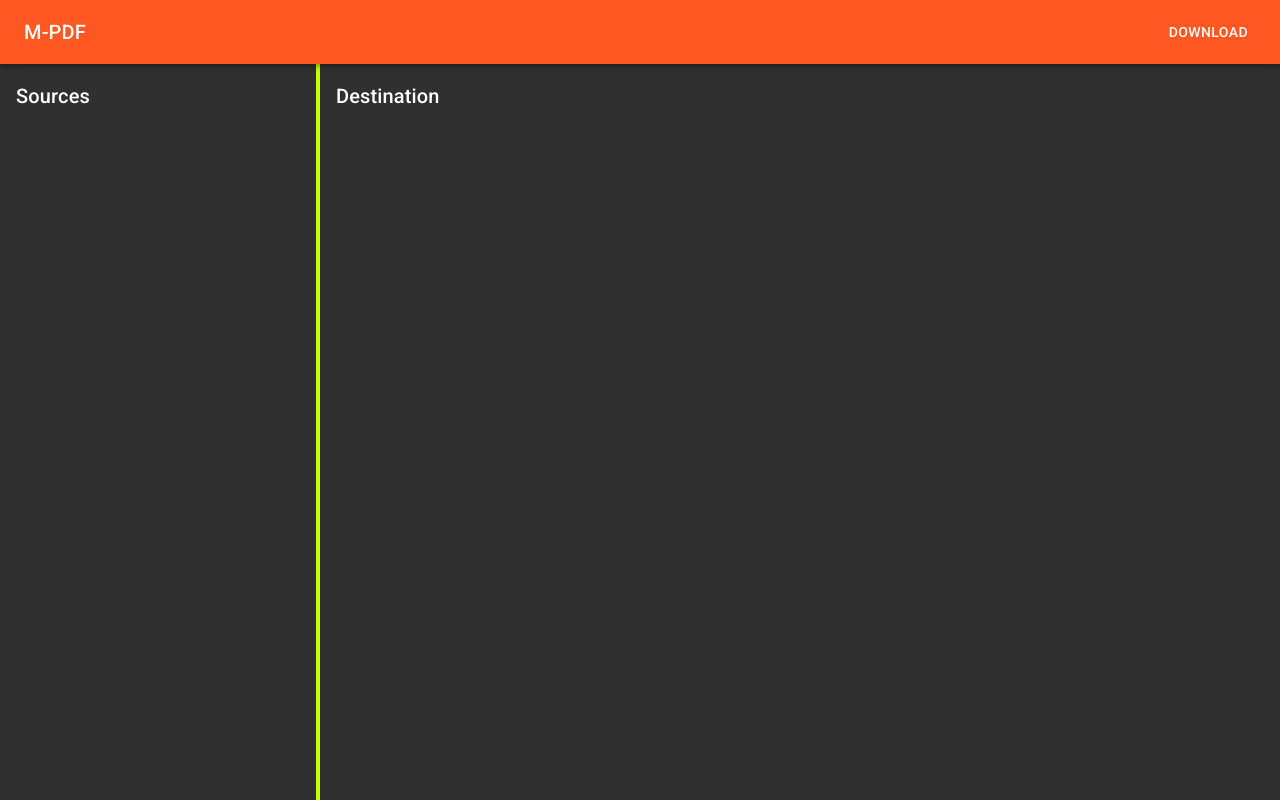
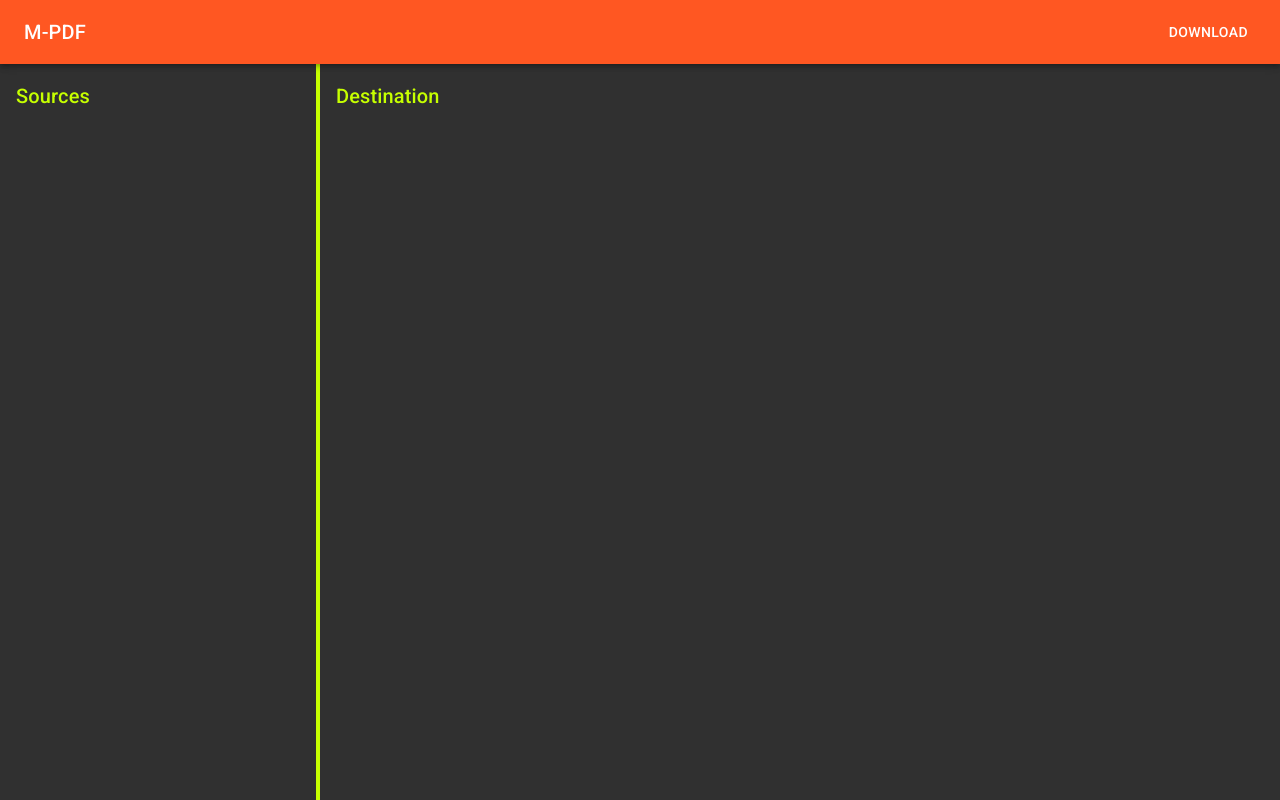
Before and after one commit to antsago/M-PDF, a React app: page / in a window 1280 px wide. Built offline with nearby package versions, Linux system fonts and the light colour scheme.

Commit message:
feat: styled sections and collapse sources

```diff
--- a/src/MainPage.tsx
+++ b/src/MainPage.tsx
@@ -9,11 +9,14 @@ const useStyles = makeStyles((theme) => ({
     gridTemplate: "100% / 25% 75%",
     flexGrow: 1,
   },
-  sources: {
+  section: {
     padding: theme.spacing(2),
     "&:not(:last-child)": {
       borderRight: `${theme.spacing(0.5)}px ${theme.palette.secondary.main} solid`,
     }
+  },
+  sectionTitle: {
+    paddingBottom: theme.spacing(1),
   }
 }))
 
@@ -23,14 +26,14 @@ const MainPage = () => {
 
   return (
     <div className={classes.root}>
-      <DragAndDrop onLoad={addSource} className={classes.sources}>
-        <Typography component="h2" variant="h6">Sources</Typography>
+      <DragAndDrop onLoad={addSource} className={classes.section}>
+        <Typography color="secondary" component="h2" variant="h6" className={classes.sectionTitle}>Sources</Typography>
         {sources?.map((source) => (
           <SourcePDF file={source} key={source.id} onInsert={insertPage} />
         ))}
       </DragAndDrop>
-      <div className={classes.sources}>
-        <Typography component="h2" variant="h6">Destination</Typography>
+      <div className={classes.section}>
+        <Typography color="secondary"  component="h2" variant="h6" className={classes.sectionTitle}>Destination</Typography>
         <Destination />
       </div>
     </div>
--- a/src/components/Masonry.tsx
+++ b/src/components/Masonry.tsx
@@ -7,7 +7,7 @@ const useStyles = makeStyles((theme) => ({
     flexDirection: "row",
     flexWrap: "wrap",
     justifyContent: "left",
-    padding: theme.spacing(3),
+    paddingLeft: theme.spacing(3),
   },
 }))
 
--- a/src/components/SourcePDF.tsx
+++ b/src/components/SourcePDF.tsx
@@ -1,41 +1,50 @@
-import React, { useState } from "react"
+import React, { useCallback, useState } from "react"
 import { Document } from 'react-pdf/dist/esm/entry.webpack'
 import { makeStyles, Typography, IconButton } from "@material-ui/core"
-import AddBoxIcon from '@material-ui/icons/AddBox';
+import { KeyboardArrowDown as SourceOpenIcon, KeyboardArrowRight as SourceClosedIcon, AddBox as AddBoxIcon } from "@material-ui/icons"
 import { Source, InsertPage } from "../pdfManager"
 import PDFPage from "./PDFPage"
 import Masonry from "./Masonry"
 
 const useStyles = makeStyles((theme) => ({
-  root: {
-    marginBottom: theme.spacing(2),
-    padding: theme.spacing(1),
+  title: {
+    display: "flex",
+    alignItems: "center",
+    marginLeft: "-7px",
   },
+  isClosed: {
+    display: "none",
+  }
 }))
 
 type Props = { file: Source, onInsert?: InsertPage }
 
 const SourcePDF = ({ file, onInsert }: Props) => {
-  const classes = useStyles()
+  const [isOpen, setIsOpen] = useState(true)
+  const [pages, setPages] = useState([])
 
-  const [pages, setPages] = useState([])
+  const onDocumentLoadSuccess = useCallback(({ numPages }) => {
+    setPages(Array.from({ length: numPages }, (v, i) => i));
+  }, [])
+  const handleInsert = useCallback((page) => (e) => onInsert(page, file, e), [onInsert])
+  const toggleOpen = useCallback(() => setIsOpen(wasOpen => !wasOpen), [onInsert])
+
+  const classes = useStyles(isOpen)
 
   if (!file) {
     return null
   }
 
-  const onDocumentLoadSuccess = ({ numPages }) => {
-    setPages(Array.from({ length: numPages }, (v, i) => i));
-  }
-
-  const handleInsert = (page) => {
-    return (e) => onInsert(page, file, e)
-  }
-
   return (
-    <div className={classes.root}>
-      <Typography>{file.name}</Typography>
+    <div>
+      <div className={classes.title}>
+        <IconButton size="small" aria-label={isOpen ? "Collapse source" : "Open source"} onClick={toggleOpen}>
+          {isOpen ? <SourceOpenIcon /> : <SourceClosedIcon />}
+        </IconButton>
+        <Typography>{file.name}</Typography>
+      </div>
       <Document
+        className={isOpen ? "" : classes.isClosed}
         file={file.content}
         onLoadError={(error) => console.log(error)}
         onLoadSuccess={onDocumentLoadSuccess}
@@ -44,7 +53,7 @@ const SourcePDF = ({ file, onInsert }: Props) => {
           {pages?.map((page) => (
             <PDFPage key={page} page={page}>
               {onInsert && (
-                <IconButton aria-label="insert page" onClick={handleInsert(page)}>
+                <IconButton aria-label="Insert page" onClick={handleInsert(page)}>
                   <AddBoxIcon />
                 </IconButton>
               )}
```
